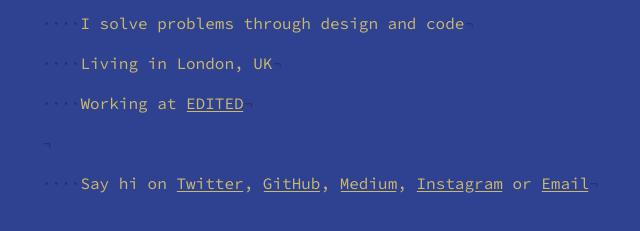
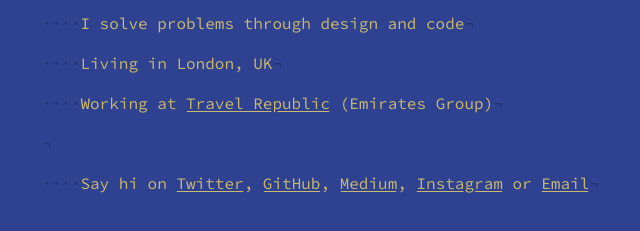
Before and after one commit to braposo/braposo.github.io, a plain HTML site: page index.html in a window 1280 px wide. Shown: the part 151-382 px from the top of the page, without its empty margins (14-654 px from the left). Drawn offline with Linux system fonts and the light colour scheme.

Commit message:
Updates workplace

```diff
--- a/index.html
+++ b/index.html
@@ -144,7 +144,7 @@
         <li><span></span></li>
         <li><span>I solve problems through design and code</span></li>
         <li><span>Living in London, UK</span></li>
-        <li><span>Working at <a href="http://edited.com">EDITED</a></span></li>
+        <li><span>Working at <a href="https://www.travelrepublic.co.uk/">Travel Republic</a> (Emirates Group)</span></li>
         <li><span></span></li>
         <li><span>Say hi on <a href="https://twitter.com/braposo">Twitter</a>, <a href="https://github.com/braposo/">GitHub</a>, <a href="https://medium.com/@braposo">Medium</a>, <a href="https://instagram.com/braposo">Instagram</a> or <a href="mailto:xhi@berxnarxdoraxpoxso.com" onmouseover="this.href=this.href.replace(/x/g,'');">Email</a></span></li>
     </ul>
```
